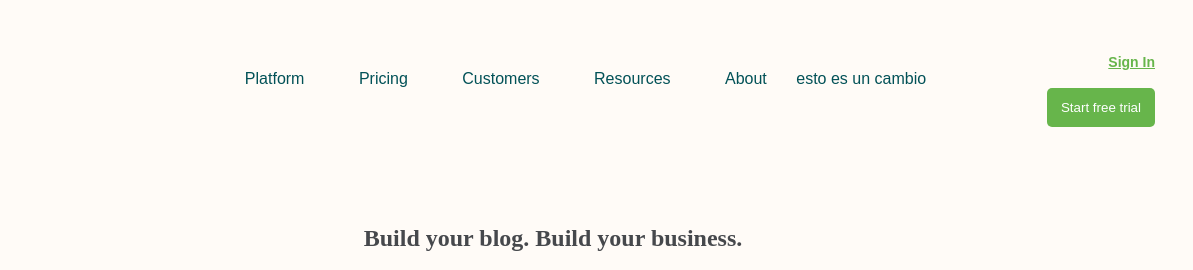
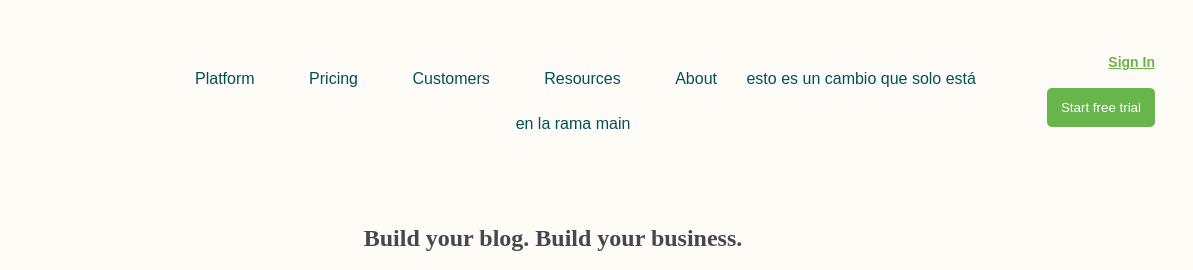
Before and after one commit to DanyDolphin/Prueba-bedu, a plain HTML site: page index.html in a window 1280 px wide. Shown: the top 270 px of the page, 87-1280 px from the left. Drawn offline with Linux system fonts and the light colour scheme.

Commit message:
cambio de la rama main

```diff
--- a/index.html
+++ b/index.html
@@ -23,7 +23,7 @@
         <li class="menu-item">Customers</li> <!-- Elemento de una lista -->
         <li class="menu-item">Resources</li> <!-- Elemento de una lista -->
         <li class="menu-item">About</li> <!-- Elemento de una lista -->
-        esto es un cambio
+        esto es un cambio que solo está en la rama main
       </ul>
     </nav>
     <!-- Contenedor de acciones de usuario -->
```
